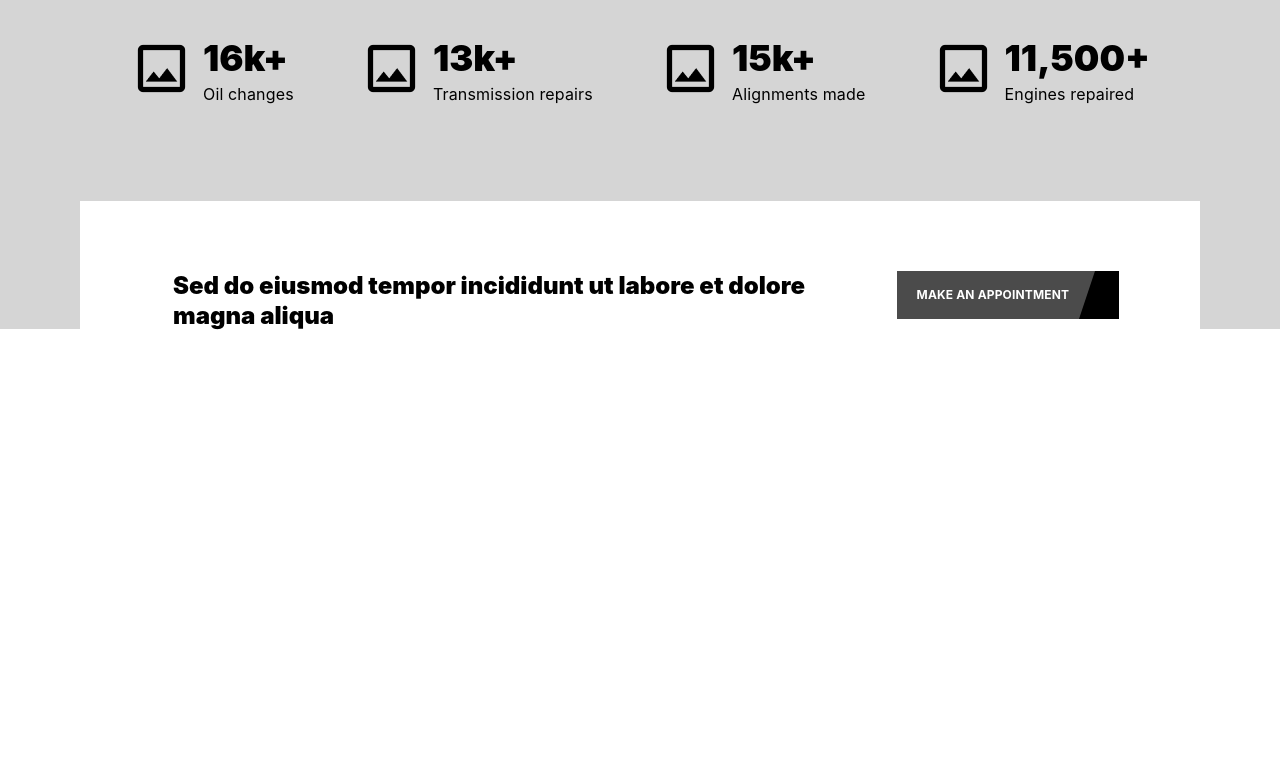
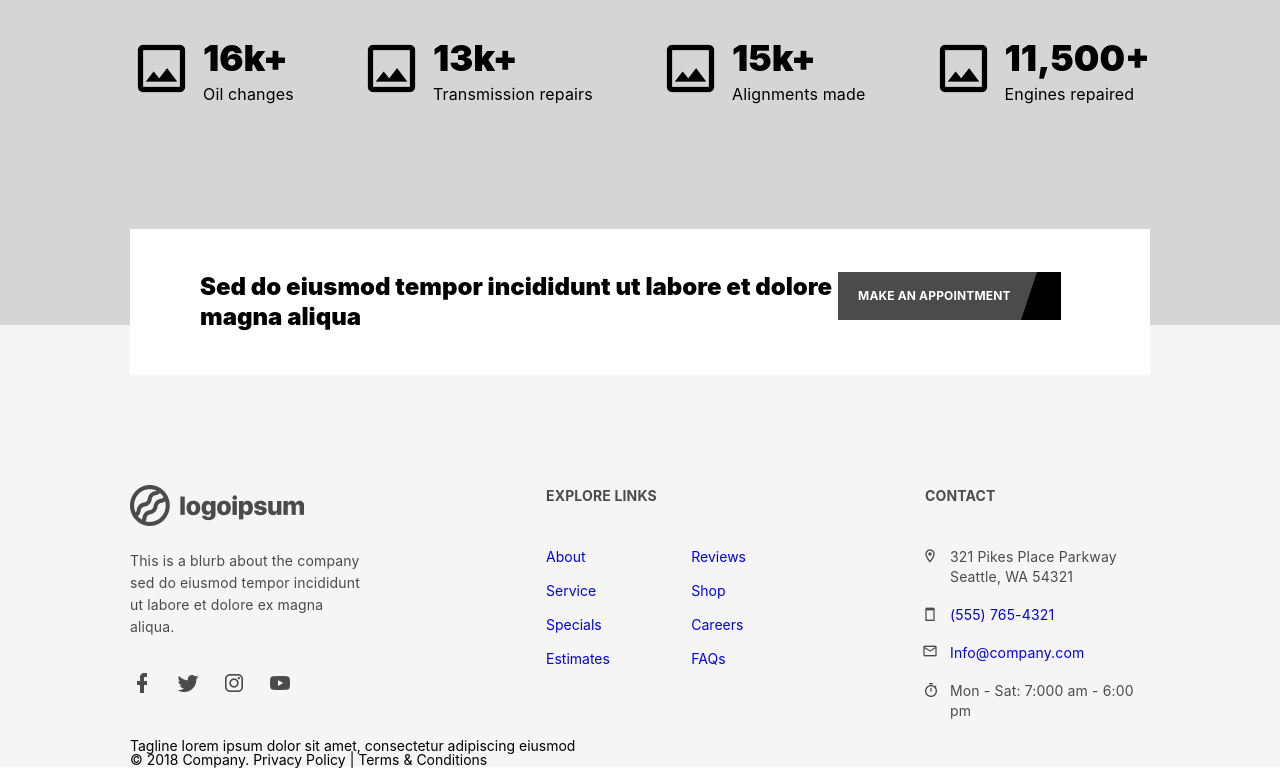
Before and after one commit to bigildar/random-2, a plain HTML site: page random-2/index.html in a window 1280 px wide. Shown: the part 6440-7208 px from the top of the page. Before the commit the page ends 6841 px from the top, so only its background shows below. Drawn offline with Linux system fonts and the light colour scheme.

Commit message:
сделал верхний футер

```diff
--- a/random-2/css/style.css
+++ b/random-2/css/style.css
@@ -19,7 +19,6 @@ h1,h2,h3,h4,h5,h6{font-size:inherit;font-weight:inherit;}
 
 
 body {
-	/*background-color: #d5d5d5;*/
 	font-family: -apple-system,BlinkMacSystemFont,Roboto,Open Sans,Helvetica Neue,sans-serif;
 }
 
@@ -668,20 +667,120 @@ body {
 	letter-spacing: 0.15px;
 }
 .page-seven__brick {
+	width: 1020px;
 	position: relative;
-	top: 72px;
+	top: 50px;
+	left: 0px;
 	display: flex;
-	padding: 70px 43px;
+	padding: 43px 60px 43px 70px;
 	background-color: #fff;
-	margin: -50px
+
 }
 .page-seven__legend {
 	font-style: normal;
 	font-weight: 900;
 	font-size: 24px;
 	line-height: 30px;
-	padding: 0 50px;
+	padding: 0 0;
 }
 .page-seven__button {
 	padding: 0 50px;
 }
+.page-footer {
+	padding-top: 160px;
+	background-color: #f5f5f5;
+}
+.page-footer__block {
+	display: flex;
+	justify-content: space-between;
+}
+.page-footer__column {}
+.page-footer__network {
+	width: 237px;
+	font-style: normal;
+	font-weight: normal;
+	font-size: 14px;
+	line-height: 22px;
+	letter-spacing: 0.15px;
+	color: #4B4B4B;
+	padding-top: 24px;
+	padding-bottom: 33px;
+}
+.page-footer__image-network a {
+	padding-right: 18px;
+}
+.page-footer__title {
+	font-style: normal;
+	font-weight: bold;
+	font-size: 14px;
+	line-height: 22px;
+	letter-spacing: 0.15px;
+	color: #4B4B4B;
+}
+.page-footer__content2 {
+	width: 200px;
+	display: flex;
+	justify-content: space-between;
+	padding-top: 43px;
+
+}
+.page-footer__item {}
+.page-footer__item p {
+	padding-bottom: 20px;
+}
+.page-footer__contant3 {
+	padding-top: 40px;
+}
+.page-footer__link {
+	padding-bottom: 18px;
+	padding-left: 25px;
+	position: relative;
+}
+
+.page-footer__link_adres:before {
+	content: "";
+	width: 14px;
+	height: 14px;
+	position: absolute;
+	top: 2px;
+	left: 0px;
+	background: url(/random-2/img/place_24px.png) no-repeat;
+}
+.page-footer__link_tel:before {
+	content: "";
+	width: 14px;
+	height: 14px;
+	position: absolute;
+	top: 2px;
+	left: 0px;
+	background: url(/random-2/img/smartphone_24px.png) no-repeat;
+}
+.page-footer__link_mail:before {
+	content: "";
+	width: 14px;
+	height: 14px;
+	position: absolute;
+	top: 2px;
+	left: -2px;
+	background: url(/random-2/img/email_24px.png) no-repeat;
+}
+.page-footer__link_time:before {
+	content: "";
+	width: 14px;
+	height: 14px;
+	position: absolute;
+	top: 2px;
+	left: 0px;
+	background: url(/random-2/img/timer_24px.png) no-repeat;
+}
+.page-footer__link p {
+	display: block;
+	width: 200px;
+	font-style: normal;
+	font-weight: normal;
+	font-size: 14px;
+	line-height: 20px;
+	letter-spacing: 0.15px;
+	color: #4B4B4B;
+
+}
--- a/random-2/index.html
+++ b/random-2/index.html
@@ -472,6 +472,75 @@
 			</div>
 		</div>
 	</div>
+	<div class="page-footer">
+		<div class="container">
+			<div class="page-footer__block">
+				<div class="page-footer__column">
+					<div class="logotype">
+						<div class="logotype__img">
+							<img src="/random-2/img/Logo-Placeholder-5.png" alt="">
+						</div>
+					</div>
+					<div class="page-footer__network">
+						This is a blurb about the company sed do eiusmod tempor incididunt ut labore et dolore ex magna aliqua.
+					</div>
+					<div class="page-footer__image-network">
+						<a href="#"><img src="/random-2/img/facebook 1.png" alt=""></a>
+						<a href="#"><img src="/random-2/img/twitter 1.png" alt=""></a>
+						<a href="#"><img src="/random-2/img/instagram.png" alt=""></a>
+						<a href="#"><img src="/random-2/img/youtube 1.png" alt=""></a>
+					</div>
+				</div>
+				<div class="page-footer__column">
+					<div class="page-footer__title">
+						EXPLORE LINKS
+					</div>
+					<div class="page-footer__content2">
+						<div class="page-footer__item">
+							<p><a href="#">About</a></p>
+							<p><a href="#">Service</a></p>
+							<p><a href="#">Specials</a></p>
+							<p><a href="#">Estimates</a></p>
+						</div>
+						<div class="page-footer__item">
+							<p><a href="#">Reviews</a></p>
+							<p><a href="#">Shop</a></p>
+							<p><a href="#">Careers</a></p>
+							<a><a href="#">FAQs</a></p>
+						</div>
+
+					</div>
+				</div>
+				<div class="page-footer__column">
+					<div class="page-footer__title">
+						CONTACT
+					</div>
+					<div class="page-footer__contant3">
+						<div class="page-footer__link page-footer__link_adres">
+							<p>321 Pikes Place Parkway Seattle, WA 54321</p>
+						</div>
+						<div class="page-footer__link page-footer__link_tel">
+							<p><a href="tel:5557654321">(555) 765-4321</a></p>
+						</div>
+						<div class="page-footer__link page-footer__link_mail">
+							<p><a href="mailto:Info@company.com">Info@company.com</a></p>
+						</div>
+						<div class="page-footer__link page-footer__link_time">
+							<p>Mon - Sat:  7:000 am - 6:00 pm</p>
+						</div>
+					</div>
+				</div>
+			</div>
+			<div class="footer">
+				<div class="container">
+					<div class="footer__wrap">
+						<div class="footer__item">Tagline lorem ipsum dolor sit amet, consectetur adipiscing eiusmod</div>
+						<div class="footer__item">© 2018 Company. Privacy Policy | Terms & Conditions</div>
+					</div>
+				</div>
+			</div>
+		</div>
+	</div>
 </body>
 
 </html>
```
Also changed, not shown: random-2/img/email_24px.png (added), random-2/img/facebook 1.png (added), random-2/img/instagram.png (added), random-2/img/place_24px.png (added), random-2/img/smartphone_24px.png (added), random-2/img/timer_24px.png (added), random-2/img/twitter 1.png (added), random-2/img/youtube 1.png (added), 1 other file.
